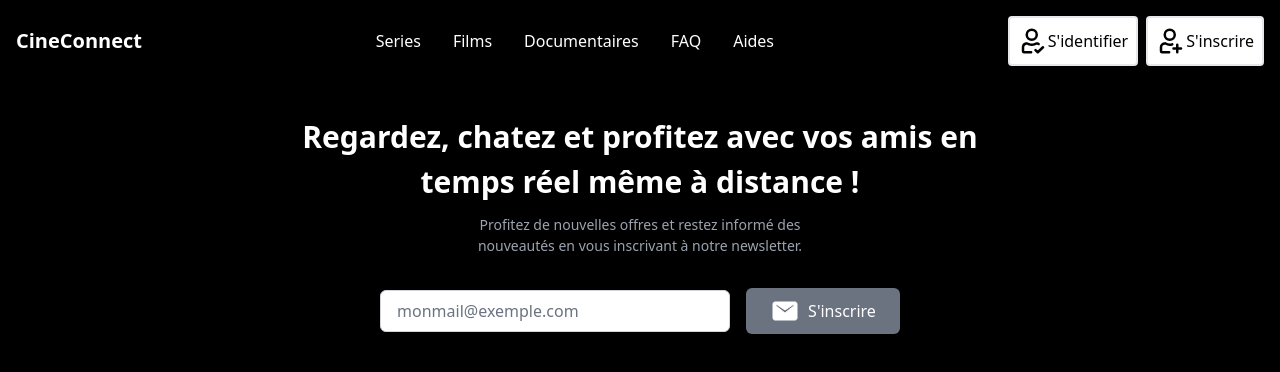
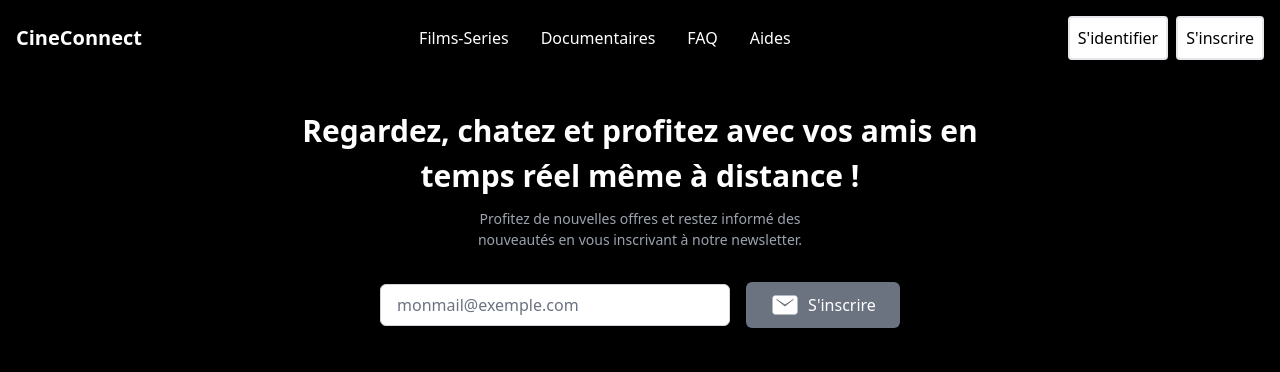
Before and after one commit to ThanuWeb/CineConnectProjet2, a React (Vite) app in the folder frontend/: page / in a window 1280 px wide. Shown: the top 372 px of the page. Built offline with nearby package versions, Linux system fonts and the light colour scheme.

Commit message:
Responsive Navbar

```diff
--- a/frontend/src/components/Navbar.jsx
+++ b/frontend/src/components/Navbar.jsx
@@ -1,27 +1,78 @@
-import React from 'react'
-import '../index.css'
-import {Link} from '@tanstack/react-router'
+import React, { useState } from "react";
+import { Link } from "@tanstack/react-router";
+
 const Navbar = () => {
+  const [menuOpen, setMenuOpen] = useState(false);
+
   return (
-    <div>
-      <div className="navBar flex items-center justify-between p-4">
+    <div className="navBar p-4 bg-black text-white">
+      <div className="flex items-center justify-between">
         <span className="font-bold text-xl">CineConnect</span>
-        <ul className="hidden md:flex list-none gap-8">
-          <li className="cursor-pointer">Series</li>
-         <Link to="/film"><li>Films</li></Link>
+
+        <ul className="hidden md:flex list-none gap-8 text-white">
+          <Link to="/film"><li>Films-Series</li></Link>
           <li className="cursor-pointer">Documentaires</li>
           <li className="cursor-pointer">FAQ</li>
           <li className="cursor-pointer">Aides</li>
         </ul>
 
-        <div className="buttonsNav flex gap-2">
-         <Link to="/login"> <button className="bg-white text-black p-2 rounded border-2 p-2 flex items-center"><svg width="30px" height="30px" viewBox="0 0 24 24" fill="none" xmlns="http://www.w3.org/2000/svg"><g id="SVGRepo_bgCarrier" stroke-width="0"></g><g id="SVGRepo_tracerCarrier" stroke-linecap="round" stroke-linejoin="round"></g><g id="SVGRepo_iconCarrier"> <path d="M14 19.2857L15.8 21L20 17M16.5 14.4018C16.2052 14.2315 15.8784 14.1098 15.5303 14.0472C15.4548 14.0337 15.3748 14.024 15.2842 14.0171C15.059 14 14.9464 13.9915 14.7961 14.0027C14.6399 14.0143 14.5527 14.0297 14.4019 14.0723C14.2569 14.1132 13.9957 14.2315 13.4732 14.4682C12.7191 14.8098 11.8817 15 11 15C10.1183 15 9.28093 14.8098 8.52682 14.4682C8.00429 14.2315 7.74302 14.1131 7.59797 14.0722C7.4472 14.0297 7.35983 14.0143 7.20361 14.0026C7.05331 13.9914 6.94079 14 6.71575 14.0172C6.6237 14.0242 6.5425 14.0341 6.46558 14.048C5.23442 14.2709 4.27087 15.2344 4.04798 16.4656C4 16.7306 4 17.0485 4 17.6841V19.4C4 19.9601 4 20.2401 4.10899 20.454C4.20487 20.6422 4.35785 20.7951 4.54601 20.891C4.75992 21 5.03995 21 5.6 21H10.5M15 7C15 9.20914 13.2091 11 11 11C8.79086 11 7 9.20914 7 7C7 4.79086 8.79086 3 11 3C13.2091 3 15 4.79086 15 7Z" stroke="#000000" stroke-width="2" stroke-linecap="round" stroke-linejoin="round"></path> </g></svg>S'identifier</button></Link>
+        <div className="hidden md:flex gap-2">
+          <Link to="/login">
+            <button className="bg-white text-black p-2 rounded border-2">
+              S'identifier
+            </button>
+          </Link>
+          <Link to="/signup">
+            <button className="bg-white text-black p-2 rounded border-2">
+              S'inscrire
+            </button>
+          </Link>
+        </div>
 
-          <Link to = "/signin"><button className="flex items-center bg-white text-black p-2 rounded border-2 p-2 "><svg width="30px" height="30px" viewBox="0 0 24 24" fill="none" xmlns="http://www.w3.org/2000/svg"><g id="SVGRepo_bgCarrier" stroke-width="0"></g><g id="SVGRepo_tracerCarrier" stroke-linecap="round" stroke-linejoin="round"></g><g id="SVGRepo_iconCarrier"> <path d="M20 18L14 18M17 15V21M7.68213 14C8.63244 14.6318 9.77319 15 10.9999 15C11.7012 15 12.3744 14.8797 13 14.6586M10.5 21H5.6C5.03995 21 4.75992 21 4.54601 20.891C4.35785 20.7951 4.20487 20.6422 4.10899 20.454C4 20.2401 4 19.9601 4 19.4V17C4 15.3431 5.34315 14 7 14H7.5M15 7C15 9.20914 13.2091 11 11 11C8.79086 11 7 9.20914 7 7C7 4.79086 8.79086 3 11 3C13.2091 3 15 4.79086 15 7Z" stroke="#000000" stroke-width="2" stroke-linecap="round" stroke-linejoin="round"></path> </g></svg>S'inscrire</button></Link>
+        {/* Burger button mobile */}
+        <button
+          className="md:hidden text-2xl"
+          onClick={() => setMenuOpen(!menuOpen)}
+        >
+          ☰
+        </button>
+      </div>
+
+
+     <div
+  className={`fixed top-0 right-0 h-full w-64 text-white transform transition-transform duration-300 ${
+    menuOpen ? "translate-x-0" : "translate-x-full"
+  }`}
+  style={{ backgroundColor: "#1f2937", zIndex: 1000 }}
+>
+    <div className="flex justify-between items-center p-4 border-b border-gray-700">
+      <span className="font-bold text-lg">Menu</span>
+      <button className="text-2xl" onClick={() => setMenuOpen(false)}> ✕ </button>
+        </div>
+
+        <ul className="flex flex-col gap-6 p-6">
+          <Link to="/film"><li className="hover:text-gray-300 cursor-pointer">Films-Series</li></Link>
+          <li className="hover:text-gray-300 cursor-pointer">Documentaires</li>
+          <li className="hover:text-gray-300 cursor-pointer">FAQ</li>
+          <li className="hover:text-gray-300 cursor-pointer">Aides</li>
+        </ul>
+
+        <div className="flex flex-col gap-3 p-6">
+          <Link to="/login">
+            <button className="bg-gray-700 text-white p-2 rounded border-2 w-full hover:bg-gray-600">
+              S'identifier
+            </button>
+          </Link>
+
+          <Link to="/signup">
+            <button className="bg-gray-700 text-white p-2 rounded border-2 w-full hover:bg-gray-600">
+              S'inscrire
+            </button>
+          </Link>
         </div>
       </div>
     </div>
-  )
-}
+  );
+};
 
-export default Navbar
+export default Navbar;
```
